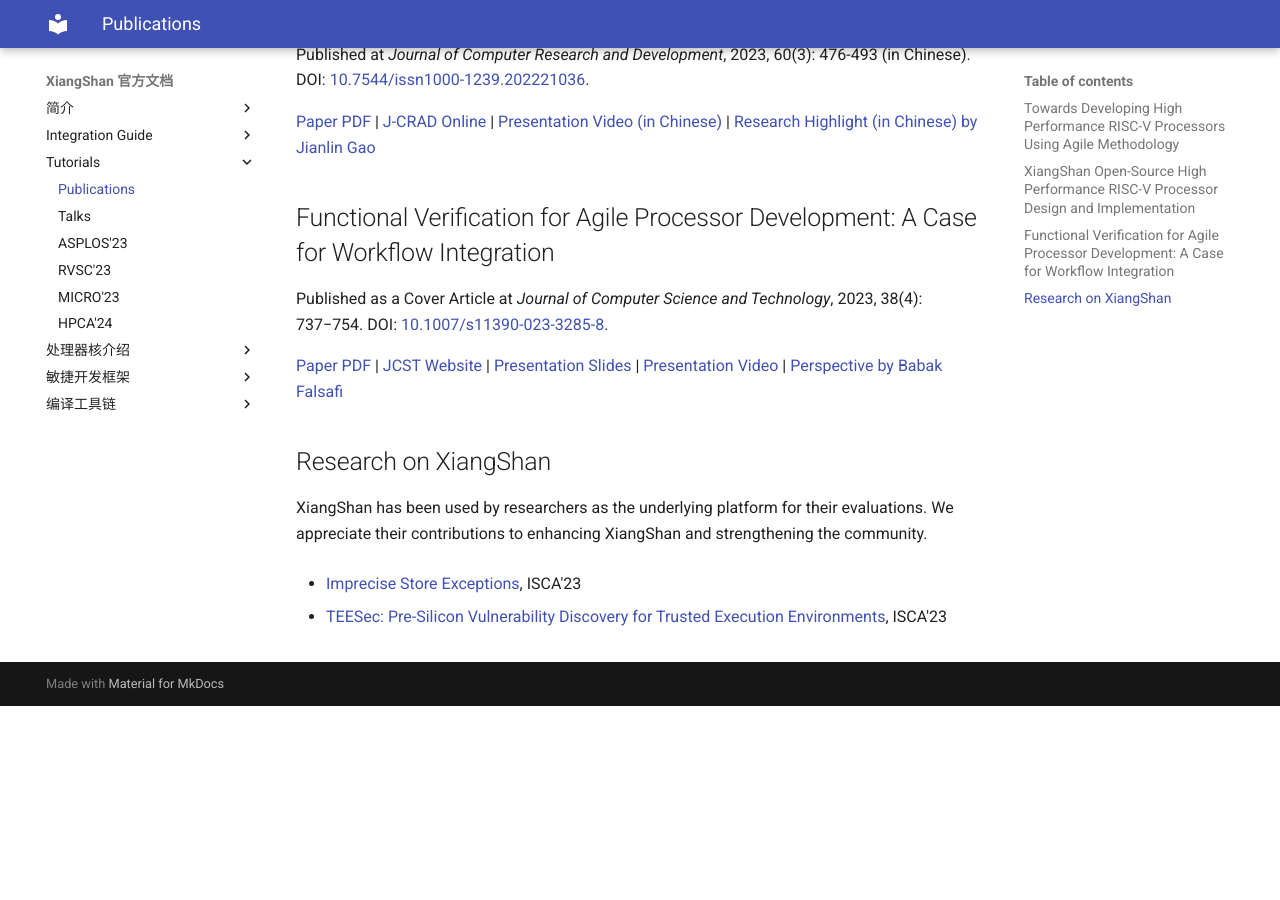
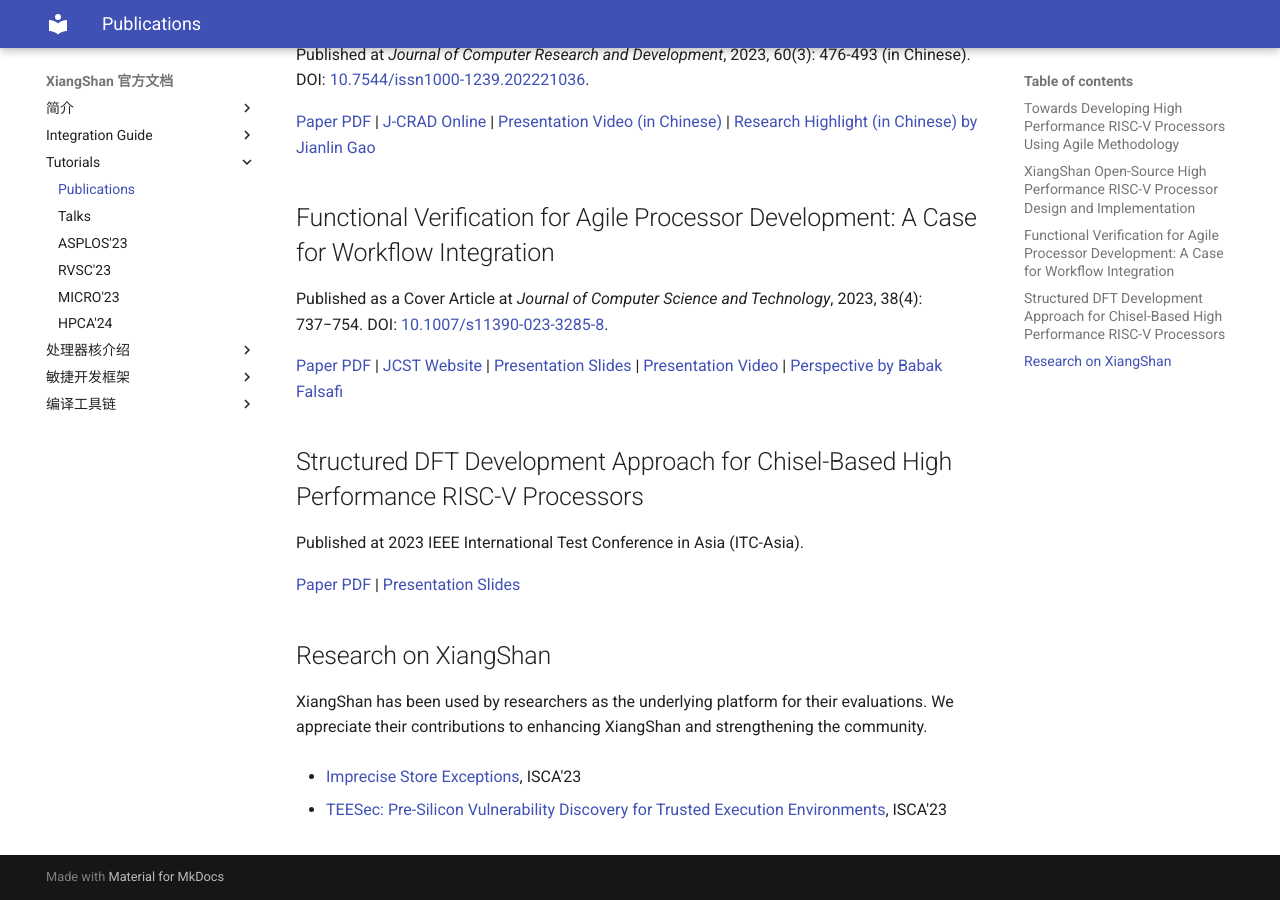
Before and after one commit to OpenXiangShan/XiangShan-doc, an MkDocs documentation site: the page built from docs/tutorials/publications.md, in a window 1280 px wide and 900 px high, scrolled down 807 px. Built offline with MkDocs 1.6.1 and Material for MkDocs 9.7.7, drawn with Linux system fonts in a browser that asks for light colours; before the commit the page ends 1513 px from its top, so only the background shows below that.

Commit message:
Update the ITC Asia 2023 Chisel-DFT paper (#63)

```diff
--- a/docs/tutorials/publications.md
+++ b/docs/tutorials/publications.md
@@ -29,6 +29,12 @@ Published as a Cover Article at *Journal of Computer Science and Technology*, 20
 
 [Paper PDF](https://github.com/OpenXiangShan/XiangShan-doc/raw/main/publications/jcst2023-workflow-integration.pdf) | [JCST Website](https://jcst.ict.ac.cn/en/article/doi/10.1007/s11390-023-3285-8) | [Presentation Slides](https://github.com/OpenXiangShan/XiangShan-doc/raw/main/publications/jcst2023-workflow-integration-slides.pdf) | [Presentation Video](https://jcst.ict.ac.cn/fileJCST/attachments/mp4/ebec6bbb-e71f-4fea-b523-d09faddb2ad5.mp4) | [Perspective by Babak Falsafi](https://jcst.ict.ac.cn/en/article/doi/10.1007/s11390-023-0005-3)
 
+## Structured DFT Development Approach for Chisel-Based High Performance RISC-V Processors
+
+Published at 2023 IEEE International Test Conference in Asia (ITC-Asia).
+
+[Paper PDF](https://github.com/OpenXiangShan/XiangShan-doc/raw/main/publications/itcasia2023-chiseldft.pdf) | [Presentation Slides](https://github.com/OpenXiangShan/XiangShan-doc/raw/main/publications/itcasia2023-chiseldft-slides.pdf)
+
 ## Research on XiangShan
 
 XiangShan has been used by researchers as the underlying platform for their evaluations.
```
Also changed, not shown: publications/README.md (+6 -0 lines), 2 other files.
